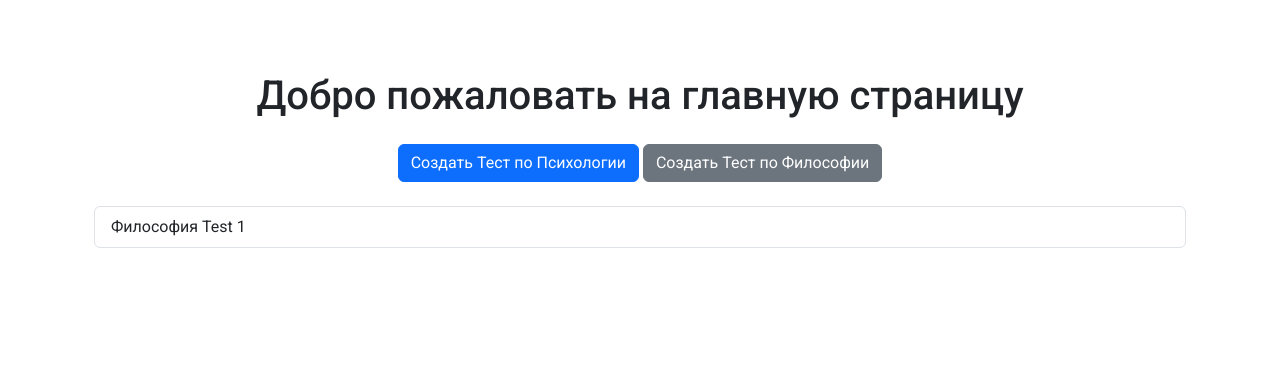
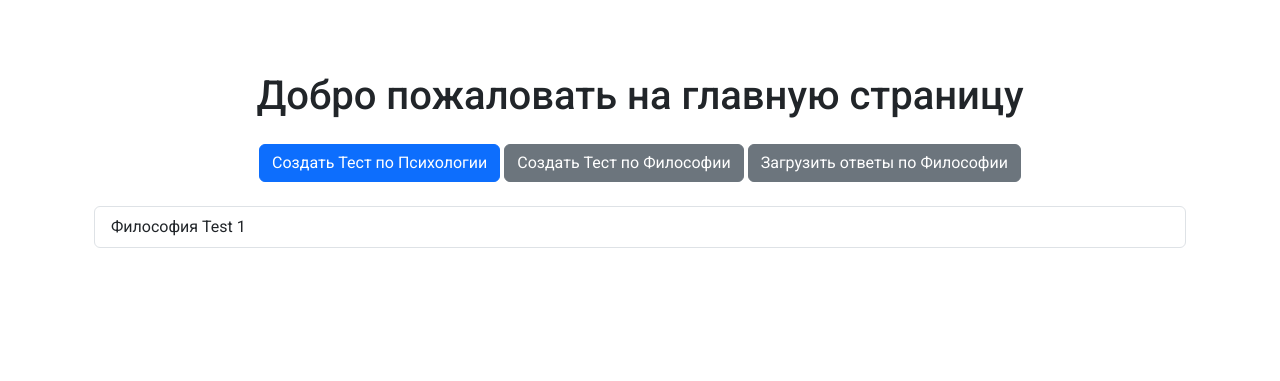
Before and after one commit to MGzyzz/exams_test, a Django app: page / in a window 1280 px wide. Shown: the part 56-437 px from the top of the page. Run offline with Django 4.2, Linux system fonts and the light colour scheme; data comes from the database, SQL or seed files in the repository.

Commit message:
1.0.5 Update: Create button for downloads answer

```diff
--- a/tests_for_exams/templates/base.html
+++ b/tests_for_exams/templates/base.html
@@ -19,7 +19,7 @@
 <body class="bg-white">
 <nav class="navbar bg-dark navbar-expand-lg">
     <div class="container-fluid">
-        <a class="navbar-brand text-white" href="#">ST</a>
+        <a class="navbar-brand text-white" href="{% url 'home' %}">ST</a>
         <button class="navbar-toggler" type="button" data-bs-toggle="collapse" data-bs-target="#navbarNav"
                 aria-controls="navbarNav" aria-expanded="false" aria-label="Toggle navigation">
             <span class="navbar-toggler-icon"></span>
--- a/tests_for_exams/templates/home.html
+++ b/tests_for_exams/templates/home.html
@@ -8,6 +8,7 @@
         <a href="{% url 'generate_questions' %}" class="btn btn-primary">Создать Тест по Психологии</a>
         <!-- Новая кнопка для генерации теста по Философии -->
         <a href="{% url 'generate_philosophy_questions' %}" class="btn btn-secondary">Создать Тест по Философии</a>
+        <a href="{% url 'answer_docx' %}" class="btn btn-secondary">Загрузить ответы по Философии</a>
     </div>
 
     {% if tests %}
--- a/tests_for_exams/urls.py
+++ b/tests_for_exams/urls.py
@@ -1,6 +1,6 @@
 from django.contrib import admin
 from django.urls import path
-from tests_for_exams.views import QuestionListView, Home, GenerateTestView, GeneratePhilosophyTestView ,TestDetailView, TestResultView, SubmitTestView, generate_docx
+from tests_for_exams.views import *
 
 urlpatterns = [
     path('', Home.as_view(), name='home'),
@@ -11,4 +11,5 @@ urlpatterns = [
     path('test_result/<int:test_id>/', TestResultView.as_view(), name='test_result'),
     path('submit_test/<int:test_id>/', SubmitTestView.as_view(), name='submit_test'),
     path('generate_docx/<int:test_id>/', generate_docx, name='generate_docx'),
+    path('answer_docx', generate_docx_with_correct_answers_by_subject, name='answer_docx'),
 ]
--- a/tests_for_exams/views.py
+++ b/tests_for_exams/views.py
@@ -25,6 +25,8 @@ class QuestionListView(ListView):
     template_name = 'questions_list.html'
     context_object_name = 'questions'
     paginate_by = 10
+
+
 
     def post(self, request):
         for key, value in request.POST.items():
@@ -139,3 +141,25 @@ def generate_docx(request, test_id):
     document.save(response)
 
     return response
+
+
+def generate_docx_with_correct_answers_by_subject(request, subject_name='Psychology'):
+    document = Document()
+    document.add_heading(f'Список Вопросов и Правильных Ответов по Предмету: {subject_name}', 0)
+
+    subject = Subject.objects.get(name=subject_name)
+
+    questions = Question.objects.filter(subject=subject)
+    for question in questions:
+        correct_answer = CorrectAnswer.objects.get(question=question)
+
+        document.add_paragraph(question.text, style='ListNumber')
+
+        p = document.add_paragraph(style='ListBullet')
+        p.add_run(correct_answer.answer.text).bold = True
+
+    response = HttpResponse(content_type='application/vnd.openxmlformats-officedocument.wordprocessingml.document')
+    response['Content-Disposition'] = f'attachment; filename="{subject_name}_correct_answers.docx"'
+    document.save(response)
+
+    return response
```
